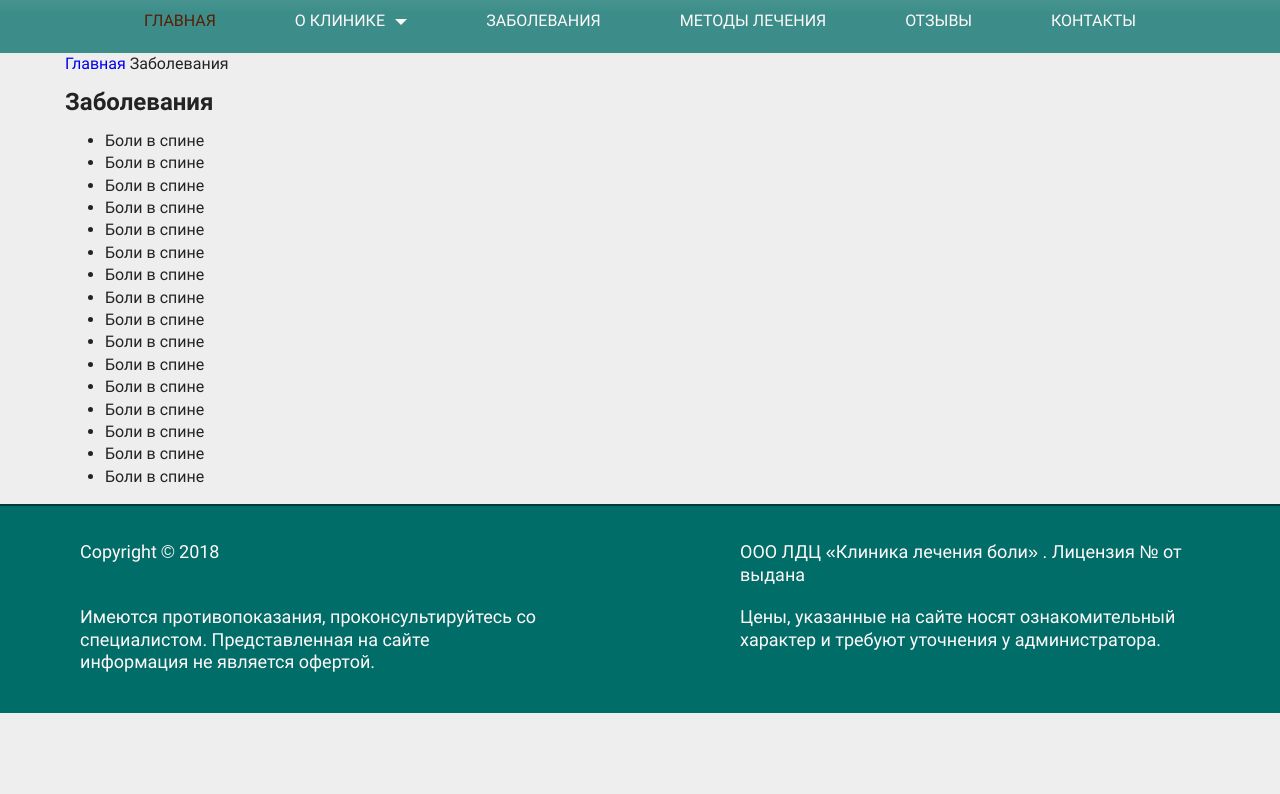
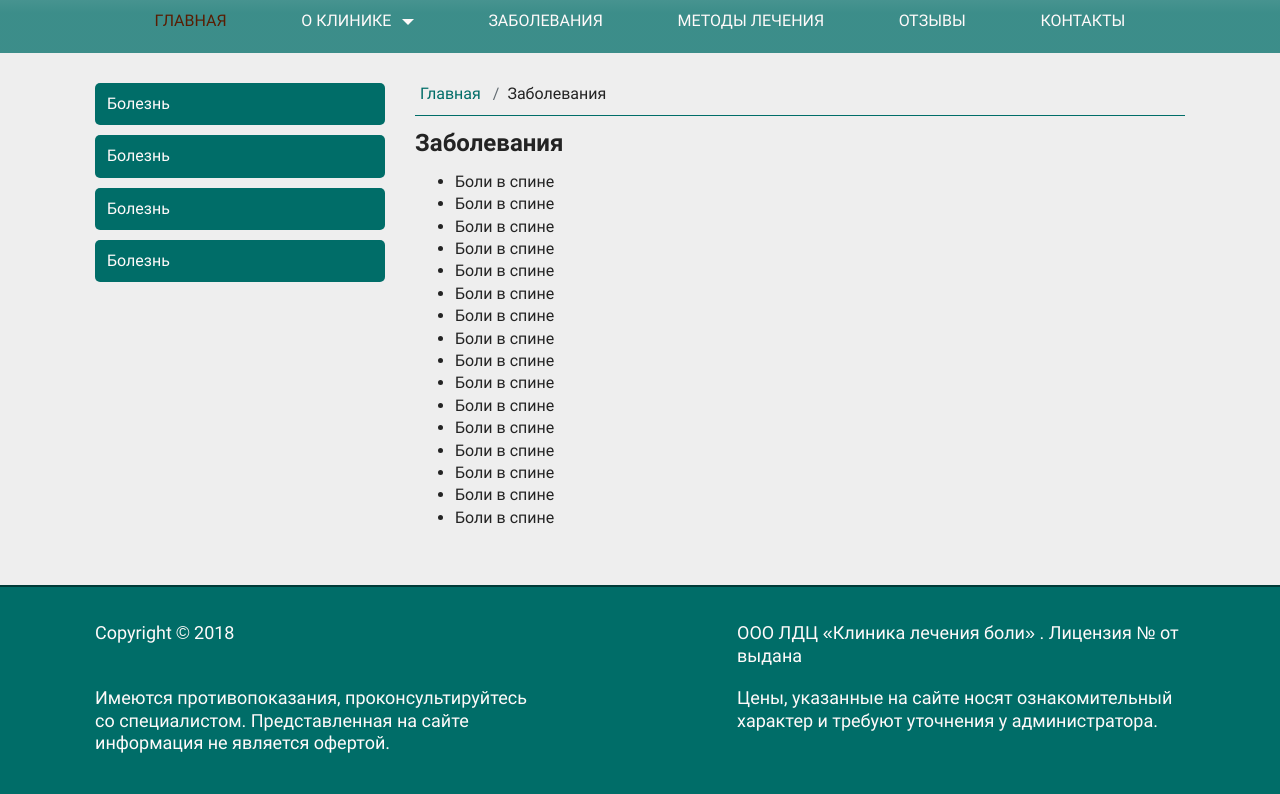
Before and after one commit to hramn1/clinica-boli, a website: page diseace.html in a window 1280 px wide. Shown: the part 146-940 px from the top of the page. Before the commit the page ends 859 px from the top, so only its background shows below. Drawn offline with nearby package versions, Linux system fonts and the light colour scheme; files that its build step writes are made by us from their sources.

Commit message:
правки

```diff
--- a/diseace.html
+++ b/diseace.html
@@ -49,8 +49,16 @@
     </section>
   </header>
   <main class="main-content">
-<div class="container">
-  <article>
+		<div class="container main-content__flex">
+			<section class="left-menu">
+				<ul class="left-menu__items">
+					<li class="left-menu__item">Болезнь</li>
+					<li class="left-menu__item">Болезнь</li>
+					<li class="left-menu__item">Болезнь</li>
+					<li class="left-menu__item">Болезнь</li>
+				</ul>
+			</section>
+		  <article class="inner-text">
 		  	<nav class="breadcrumb">
 		  		<a href="index.html">Главная</a>
 		  		<span>Заболевания</span>
--- a/sass/blocks/header.scss
+++ b/sass/blocks/header.scss
@@ -37,7 +37,7 @@
    justify-content: space-around;
   }
   @media (min-width: $desktop) {
-    width: 62%;
+    width: 60%;
   }
    &__time{
     position: relative;
@@ -196,7 +196,7 @@ border-left: .4em solid transparent;
 }
 
 // .main-menu__dropdown:hover .drop-menu{
-// 	display: block;
+//  display: block;
 //   transition: 600ms
 // }
 @media(max-width: $tablet-sm - 1px) {
--- /dev/null
+++ b/sass/blocks/inner-page.scss
@@ -0,0 +1,42 @@
+.main-content__flex {
+  display: flex;
+  flex-wrap: wrap;
+}
+.left-menu{
+  width: 25%;
+  min-width:300px;
+  margin: 0 10px;
+  &__items{
+    margin:0;
+    padding: 20px 5px;
+    list-style-type: none;
+  }
+  &__item{
+    background-color: $green;
+    border-radius:5px;
+    margin-top:10px;
+    padding: 10px 12px;
+    color:$white;
+  }
+}
+.inner-text{
+  flex-grow:1;
+  padding: 20px 15px 40px;
+  @media (max-width: $tablet-lg - 1px) {
+    width: 100%;
+  }
+}
+.breadcrumb {
+  border-bottom: 1px solid $green;
+  padding: 10px 5px;
+  & a {
+    color: $green;
+  }
+  & span::before{
+    display: inline-block;
+    padding-right: .5rem;
+    padding-left: .5rem;
+    color: #636c72;
+    content: "/";
+  }
+}
--- a/sass/global.scss
+++ b/sass/global.scss
@@ -44,6 +44,7 @@ a {
   margin-right: auto;
   margin-left: auto;
   padding: 0 15px;
+  box-sizing: border-box;
   @media(min-width: $mobile-lg){
     width: 450px
   }
--- a/sass/style.scss
+++ b/sass/style.scss
@@ -7,3 +7,4 @@
 @import "blocks/widget.scss";
 @import "blocks/features.scss";
 @import "blocks/footer.scss";
+@import "blocks/inner-page.scss";
```
Also changed, not shown: sass/blocks/footer.scss (indentation only). Lines whose indentation alone changed are shown as unchanged.
